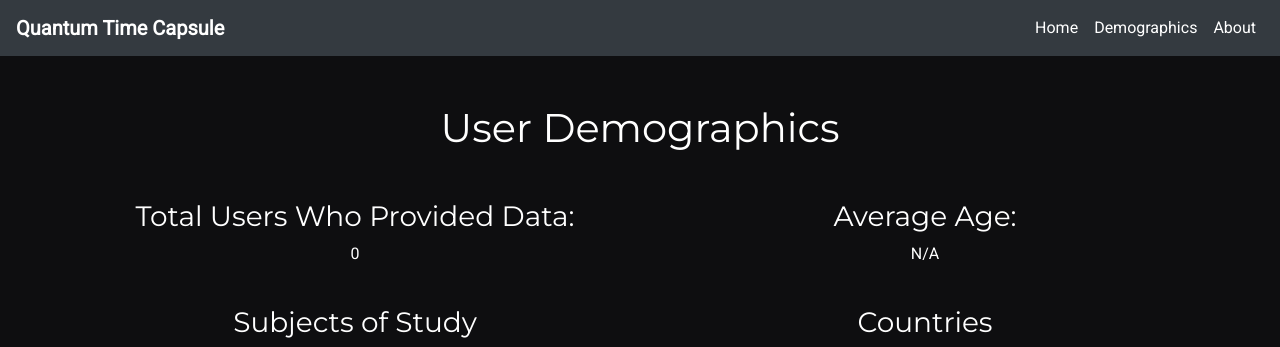
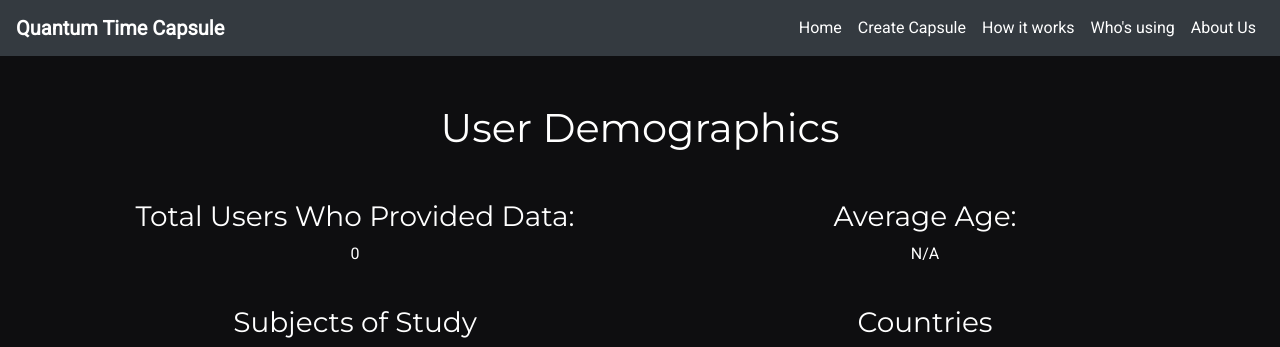
Before and after one commit to kasattack567/Quantum-Time-Capsule, a Flask app: page /demographics in a window 1280 px wide. Shown: the top 347 px of the page. Run offline with Flask 3, Linux system fonts and the light colour scheme; data that the repository does not hold is empty; some libraries are stand-ins or nearby versions.

Commit message:
Update demographics.html

```diff
--- a/Templates/demographics.html
+++ b/Templates/demographics.html
@@ -23,13 +23,19 @@
         <div class="collapse navbar-collapse" id="navbarNav">
             <ul class="navbar-nav ml-auto">
                 <li class="nav-item">
-                    <a class="nav-link" href="{{ url_for('index') }}">Home</a>
-                </li>
-                <li class="nav-item active">
-                    <a class="nav-link" href="{{ url_for('demographics') }}">Demographics <span class="sr-only">(current)</span></a>
+                    <a class="nav-link" href="{{ url_for('intro') }}">Home</a>
                 </li>
                 <li class="nav-item">
-                    <a class="nav-link" href="{{ url_for('about') }}">About</a>
+                    <a class="nav-link" href="{{ url_for('index') }}">Create Capsule</a>
+                </li>
+                <li class="nav-item">
+                    <a class="nav-link" href="{{ url_for('explore_more') }}">How it works</a>
+                </li>
+                <li class="nav-item">
+                    <a class="nav-link" href="{{ url_for('demographics') }}">Who's using</a>
+                </li>
+                <li class="nav-item">
+                    <a class="nav-link" href="{{ url_for('about') }}">About Us</a>
                 </li>
             </ul>
         </div>
```
